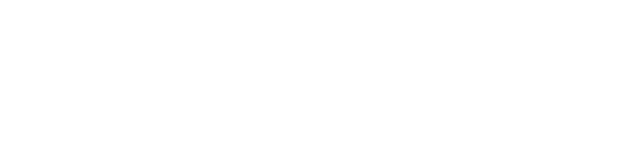
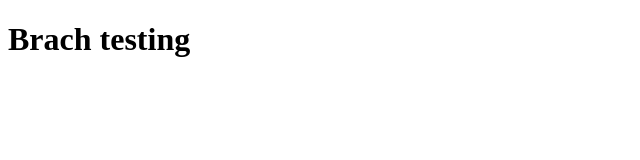
Before and after one commit to 89rp/git-branching-practice, a plain HTML site: page index.html in a window 1280 px wide. Shown: the whole page, without its empty margins (0-640 px from the left). Drawn offline with Linux system fonts and the light colour scheme.

Commit message:
added h1

```diff
--- a/index.html
+++ b/index.html
@@ -1,12 +1,15 @@
 <!DOCTYPE html>
 <html lang="en">
+
 <head>
   <meta charset="UTF-8">
   <meta name="viewport" content="width=device-width, initial-scale=1.0">
   <meta http-equiv="X-UA-Compatible" content="ie=edge">
   <title>Git branching lesson on test</title>
 </head>
+
 <body>
+  <h1>Brach testing</h1>
+</body>
 
-</body>
 </html>
```
